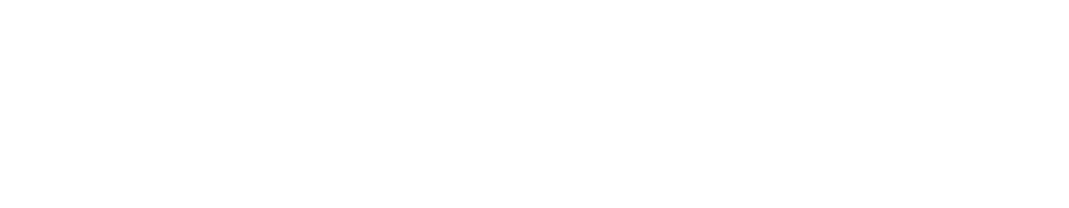
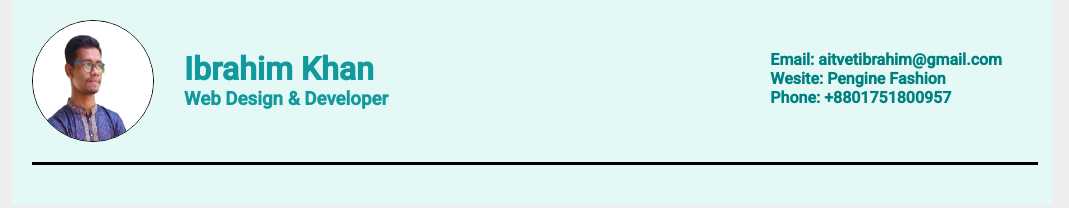
Before and after one commit to Ibrahim-K98han/cv-project, a plain HTML site: page index.html in a window 1280 px wide. Shown: the whole page, without its empty margins (108-1177 px from the left). Drawn offline with Linux system fonts and the light colour scheme.

Commit message:
complete header section

```diff
--- a/index.html
+++ b/index.html
@@ -6,10 +6,49 @@
     <meta http-equiv="X-UA-Compatible" content="IE=edge">
     <meta name="viewport" content="width=device-width, initial-scale=1.0">
     <title>My CV</title>
+    <!-- google font -->
+    <link rel="preconnect" href="https://fonts.googleapis.com">
+    <link rel="preconnect" href="https://fonts.gstatic.com" crossorigin>
+    <link href="https://fonts.googleapis.com/css2?family=Roboto:wght@500&display=swap" rel="stylesheet">
+    <!-- css link -->
+    <link rel="stylesheet" href="style.css">
 </head>
 
 <body>
+    <!-- container start -->
+    <div class="container">
+        <!-- header start -->
+        <header>
+            <img class="profile-image" src="images/ibrahim.png" alt="ibrahim Khan">
+            <div class="header-bio">
+                <h1>Ibrahim Khan</h1>
+                <h3>Web Design & Developer</h3>
+            </div>
+            <div class="header-contact">
+                <p><a href="mailto:aitvetibrahim@gmail.com">Email: aitvetibrahim@gmail.com</a></p>
+                <p><a href="https://ivukhan.github.io/penguin-fashion-tailwind/">Wesite: Pengine Fashion</a></p>
+                <p><a href="tel:+8801751800957">Phone: +8801751800957</a></p>
+            </div>
+        </header>
+        <!-- header end -->
+        <div class="div-clear">
 
+        </div>
+
+        <hr>
+        <!-- main start -->
+        <main>
+
+        </main>
+        <!-- main end -->
+
+        <!-- footer start -->
+        <footer>
+
+        </footer>
+        <!-- footer end -->
+    </div>
+    <!-- container end -->
 </body>
 
 </html>
--- a/style.css
+++ b/style.css
@@ -0,0 +1,55 @@
+*{
+    margin: 0;
+    padding: 0;
+}
+
+body{
+    background-color: #EEE;
+    font-family: 'Roboto', sans-serif;
+}
+.container{
+    max-width: 1000px;
+    background-color: #E4F9F5;
+    margin: 0 auto;
+    padding: 20px;
+}
+header{
+
+}
+.profile-image{
+    width: 120px;
+    height: 120px;
+    border: 1px solid black;
+    border-radius: 50%;
+    float: left;
+}
+.header-bio{
+    float: left;
+    padding: 30px;
+}
+h1,h2,h3,h4,h5,h6{
+    color: #11999e;
+}
+.header-contact{
+    float: right;
+    padding: 30px;
+}
+.header-contact a{
+    text-decoration: none;
+    color: teal;
+    font-weight: bold;
+}
+
+.header-contact a:hover{
+    text-decoration: underline;
+    color: tomato;
+}
+.div-clear{
+    clear: both;
+}
+hr{
+    border: solid black 3px;
+    width: 100%;
+    margin: 20px auto;
+    border-bottom: none;
+}
```
Also changed, not shown: images/ibrahim.png (added).
